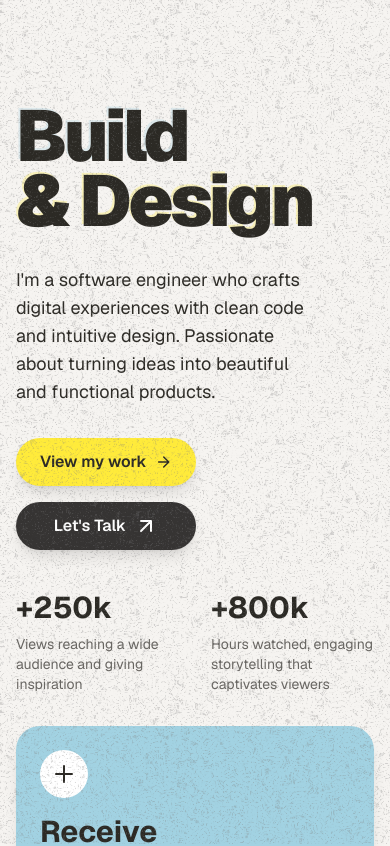
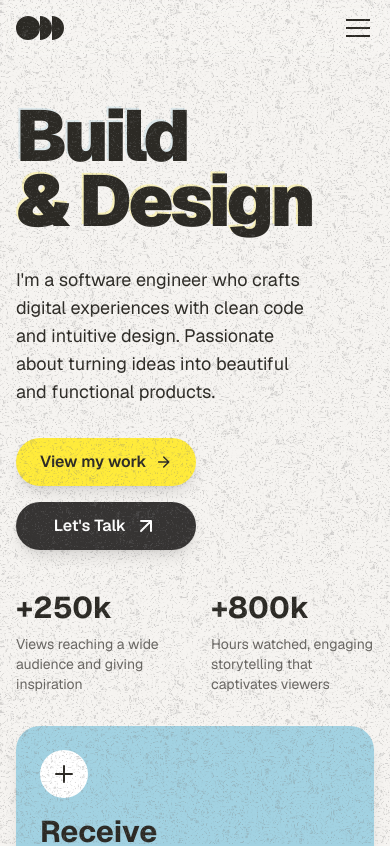
Before and after one commit to echozyr2001/portfolio-demo, a Next.js app: page /example in a window 390 px wide. Shown: the top 846 px of the page. Built offline with nearby package versions, Linux system fonts and the light colour scheme; a web font is replaced by a local one.

Commit message:
Header mobile style

```diff
--- a/app/example/components/Header.tsx
+++ b/app/example/components/Header.tsx
@@ -1,6 +1,6 @@
 "use client";
 
-import { useState } from "react";
+import { useState, useEffect } from "react";
 import { motion, useScroll, useTransform, AnimatePresence } from "motion/react";
 import Link from "next/link";
 
@@ -27,6 +27,13 @@ const Logo = () => (
 export function Header() {
   const { scrollY } = useScroll();
   const [isHovered, setIsHovered] = useState<number | null>(null);
+  const [isMobileMenuOpen, setIsMobileMenuOpen] = useState(false);
+  const [isMounted, setIsMounted] = useState(false);
+
+  // 在客户端挂载后设置isMounted为true，避免SSR水合不匹配
+  useEffect(() => {
+    setIsMounted(true);
+  }, []);
 
   // 使用 useTransform 创建平滑的动画值
   const navWidth = useTransform(scrollY, [0, 700], ["90%", "30%"]);
@@ -59,13 +66,182 @@ export function Header() {
     hover: { y: 0, skewY: 0 },
   };
 
+  // 汉堡菜单按钮动画变体
+  const hamburgerVariants = {
+    open: {
+      rotate: 45,
+      y: 7,
+    },
+    closed: {
+      rotate: 0,
+      y: 0,
+    },
+  };
+
+  const hamburgerBottomVariants = {
+    open: {
+      rotate: -45,
+      y: -5,
+    },
+    closed: {
+      rotate: 0,
+      y: 0,
+    },
+  };
+
+  // 移动菜单动画变体
+  const mobileMenuVariants = {
+    open: {
+      opacity: 1,
+      y: 0,
+      transition: {
+        type: "spring",
+        stiffness: 300,
+        damping: 24,
+        staggerChildren: 0.07,
+        delayChildren: 0.1,
+      },
+    },
+    closed: {
+      opacity: 0,
+      y: -20,
+      transition: {
+        type: "spring",
+        stiffness: 300,
+        damping: 24,
+        staggerChildren: 0.05,
+        staggerDirection: -1,
+      },
+    },
+  };
+
+  const menuItemVariants = {
+    open: {
+      opacity: 1,
+      y: 0,
+      transition: {
+        type: "spring",
+        stiffness: 300,
+        damping: 24,
+      },
+    },
+    closed: {
+      opacity: 0,
+      y: -10,
+      transition: {
+        type: "spring",
+        stiffness: 300,
+        damping: 24,
+      },
+    },
+  };
+
   return (
-    // 修改 Header 组件，解决元素碰撞问题
+    <>
+      {/* 移动端Header */}
+      {isMounted && (
+        <header className="md:hidden fixed w-full z-50 top-0 text-[#2C2A25]">
+          <motion.nav
+            className="flex items-center justify-between px-4 py-3 bg-white/10 backdrop-blur-sm border-b border-white/10"
+            initial={{ opacity: 0 }}
+            animate={{ opacity: 1 }}
+            transition={{ duration: 0.4, ease: "easeOut" }}
+          >
+            {/* Logo */}
+            <motion.div
+              className="w-12 h-8 items-center justify-center flex"
+              whileHover={{ scale: 1.05 }}
+              transition={{ type: "spring", stiffness: 400, damping: 10 }}
+            >
+              <Link href="/">
+                <Logo />
+              </Link>
+            </motion.div>
 
-    // 将 flex 布局改为更稳定的布局方式，使用绝对定位和固定宽度
-    // 将 nav 元素改为 relative 定位，内部元素使用绝对定位
+            {/* 汉堡菜单按钮 */}
+            <motion.button
+              className="w-8 h-8 flex flex-col justify-center items-center gap-1.5 z-60"
+              onClick={() => setIsMobileMenuOpen(!isMobileMenuOpen)}
+              whileTap={{ scale: 0.95 }}
+            >
+              <motion.span
+                className="w-6 h-0.5 bg-[#2C2A25] block"
+                variants={hamburgerVariants}
+                animate={isMobileMenuOpen ? "open" : "closed"}
+                transition={{ duration: 0.3 }}
+              />
+              <motion.span
+                className="w-6 h-0.5 bg-[#2C2A25] block"
+                animate={{ opacity: isMobileMenuOpen ? 0 : 1 }}
+                transition={{ duration: 0.3 }}
+              />
+              <motion.span
+                className="w-6 h-0.5 bg-[#2C2A25] block"
+                variants={hamburgerBottomVariants}
+                animate={isMobileMenuOpen ? "open" : "closed"}
+                transition={{ duration: 0.3 }}
+              />
+            </motion.button>
 
-    // 修改 header 类名，移除 bg-white
+            {/* 移动端导航菜单 */}
+            <AnimatePresence>
+              {isMobileMenuOpen && (
+                <motion.div
+                  className="fixed inset-0 bg-white/95 backdrop-blur-md pt-20 px-6 flex flex-col z-40"
+                  initial="closed"
+                  animate="open"
+                  exit="closed"
+                  variants={mobileMenuVariants}
+                >
+                  <ul className="flex flex-col gap-6 text-lg">
+                    {navItems.map((item, index) => (
+                      <motion.li
+                        key={index}
+                        variants={menuItemVariants}
+                        whileTap={{ scale: 0.98 }}
+                      >
+                        <Link
+                          href={item.href}
+                          className="px-2 py-3 block relative font-medium"
+                          onClick={() => setIsMobileMenuOpen(false)}
+                        >
+                          {item.name}
+                          <motion.span
+                            className="absolute bottom-0 left-0 w-full h-0.5 bg-gradient-to-r from-[#A2ABB1] to-[#8A9AA3] rounded-full"
+                            initial={{ scaleX: 0, originX: 0 }}
+                            animate={{ scaleX: 1 }}
+                            transition={{ duration: 0.5, delay: index * 0.1 }}
+                          />
+                        </Link>
+                      </motion.li>
+                    ))}
+                  </ul>
+
+                  {/* 移动端用户头像 */}
+                  <motion.div
+                    className="mt-auto mb-10 flex justify-center"
+                    variants={menuItemVariants}
+                  >
+                    <motion.div
+                      className="w-10 h-10 rounded-full bg-[#A2ABB1] flex items-center justify-center"
+                      whileHover={{ scale: 1.1, backgroundColor: "#8A9AA3" }}
+                      transition={{
+                        type: "spring",
+                        stiffness: 400,
+                        damping: 10,
+                      }}
+                    >
+                      <span className="text-white text-sm">SC</span>
+                    </motion.div>
+                  </motion.div>
+                </motion.div>
+              )}
+            </AnimatePresence>
+          </motion.nav>
+        </header>
+      )}
+
+      {/* 桌面端Header */}
       <header className="hidden md:flex fixed w-full z-50 justify-center items-center top-3 text-[#2C2A25]">
         {/* 修改 nav 元素的类名和内部结构 */}
         <motion.nav
@@ -162,5 +338,6 @@ export function Header() {
           </motion.div>
         </motion.nav>
       </header>
+    </>
   );
 }
```
Lines whose indentation alone changed are shown as unchanged.
